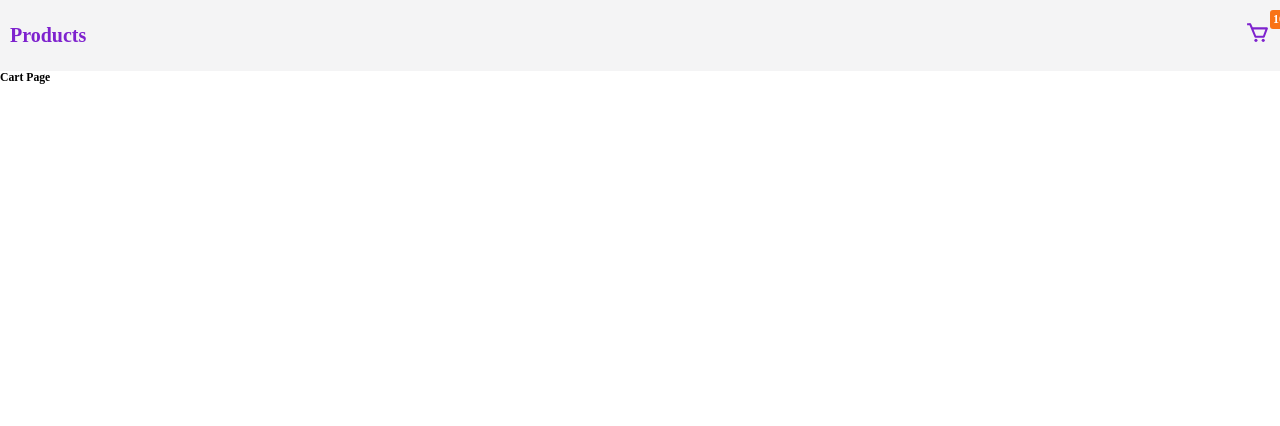
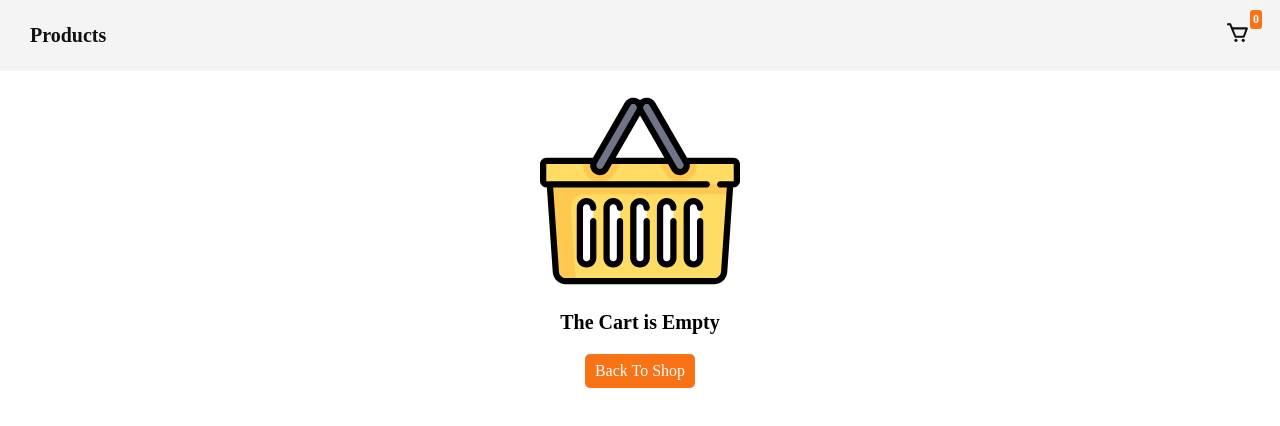
Before and after one commit to MohammadBorabadi0/redux-shop, a React (Create React App) app: page /cart in a window 1280 px wide. Shown: the top 426 px of the page. Built offline with nearby package versions, Linux system fonts and the light colour scheme.

Commit message:
completed productItem.js & cart.js

```diff
--- a/src/components/Cart/Cart.js
+++ b/src/components/Cart/Cart.js
@@ -1,12 +1,91 @@
 import React from "react";
 
+import { Link } from "react-router-dom";
+import { useSelector, useDispatch } from "react-redux";
+
+// Images
+import basket from "../../assets/images/basket.svg";
+import { BiPlus, BiMinus, BiPulse } from "react-icons/bi";
+import { BsTrash } from "react-icons/bs";
+
 // Css
-import styles from './Cart.module.css';
+import styles from "./Cart.module.css";
+import { getQuantity, shorten } from "../../helper/functions";
+import {
+  decrease,
+  increase,
+  removeFromCart,
+} from "../../redux/Cart/CartActions";
 
 const Cart = () => {
+  const state = useSelector((state) => state.cartState);
+  const dispatch = useDispatch();
+
+  const numberOfAmounts = state.cart.reduce(
+    (acc, curr) => acc + curr.quantity,
+    0
+  );
+  // const total = state.cart.reduce(
+  //   (acc, curr) => acc + curr.quantity * curr.price
+  // );
+
+  if (!state.cart.length) {
+    return (
+      <main className="container">
+        <section className={styles.cart__empty}>
+          <img src={basket} alt="basket" />
+          <h2>The Cart is Empty</h2>
+          <Link to="/" className="btn btn-secondary">
+            Back To Shop
+          </Link>
+        </section>
+      </main>
+    );
+  }
+
   return (
-    <main className='container'>
-      <h3>Cart Page</h3>
+    <main className="container">
+      <header className={styles.header}>
+        <h2>My Cart</h2>
+      </header>
+      <section className={styles.allCart}>
+        {state.cart.map((item) => (
+          <div key={item.id} className={styles.cart}>
+            <div className={styles.cart__header}>
+              <img src={item.image} alt={item.name} />
+            </div>
+            <div className={styles.cart__body}>
+              <h4>{shorten(item.title)}</h4>
+              <span>${item.price}</span>
+            </div>
+            <div className={styles.cart__buttons}>
+              {getQuantity(state.cart, item) === 1 && (
+                <button
+                  className="btn btn-primary"
+                  onClick={() => dispatch(removeFromCart(item))}
+                >
+                  <BsTrash size="16px" />
+                </button>
+              )}
+              {getQuantity(state.cart, item) > 1 && (
+                <button
+                  className="btn btn-primary"
+                  onClick={() => dispatch(decrease(item))}
+                >
+                  <BiMinus />
+                </button>
+              )}
+              <span>{item.quantity}</span>
+              <button
+                className="btn btn-primary"
+                onClick={() => dispatch(increase(item))}
+              >
+                <BiPlus />
+              </button>
+            </div>
+          </div>
+        ))}
+      </section>
     </main>
   );
 };
--- a/src/components/Cart/Cart.module.css
+++ b/src/components/Cart/Cart.module.css
@@ -0,0 +1,71 @@
+.header {
+  display: flex;
+  justify-content: center;
+  margin: 2rem 0;
+  font-size: 2rem;
+  color: var(--title-color);
+}
+
+.cart__empty {
+  display: flex;
+  flex-direction: column;
+  align-items: center;
+  margin-top: 2rem;
+  gap: 2rem;
+}
+
+.cart__empty h2 {
+  font-size: 2rem;
+}
+
+.cart__empty img {
+  width: 200px;
+}
+
+.allCart {
+  display: grid;
+  grid-template-columns: repeat(1, 1fr);
+  gap: 2rem;
+  margin-bottom: 3rem;
+}
+
+.cart {
+  display: flex;
+  justify-content: space-between;
+  align-items: center;
+  border: 1px solid #ddd;
+  padding: 1rem;
+  border-radius: 0.5rem;
+}
+
+.cart__header img {
+  width: 120px;
+  height: 100px;
+  object-fit: contain;
+}
+
+.cart__body {
+  display: flex;
+  flex-direction: column;
+  gap: 1.5rem;
+}
+
+.cart__body h4 {
+  font-size: 1.6rem;
+}
+
+.cart__buttons {
+  display: flex;
+  align-items: center;
+  gap: 0.5rem;
+}
+
+.cart__buttons button {
+  border-radius: 100%;
+  padding: 0.8rem;
+}
+
+.cart__buttons span {
+  font-size: 1.6rem;
+  font-weight: 700;
+}
--- a/src/components/Navbar/Navbar.js
+++ b/src/components/Navbar/Navbar.js
@@ -1,4 +1,6 @@
 import React from "react";
+
+import { useSelector, useDispatch } from "react-redux";
 import { Link, useNavigate } from "react-router-dom";
 
 // Icons
@@ -8,7 +10,13 @@ import { BiCart } from "react-icons/bi";
 import styles from "./Navbar.module.css";
 
 const Navbar = () => {
+  const state = useSelector((state) => state.cartState);
   const navigate = useNavigate();
+
+  const numberOfAmounts = state.cart.reduce(
+    (acc, curr) => acc + curr.quantity,
+    0
+  );
 
   return (
     <header className={styles.header}>
@@ -16,7 +24,7 @@ const Navbar = () => {
         <Link to="/">Products</Link>
         <button>
           <BiCart onClick={() => navigate("/cart")} />
-          <span>10</span>
+          <span>{numberOfAmounts}</span>
         </button>
       </nav>
     </header>
--- a/src/components/Navbar/Navbar.module.css
+++ b/src/components/Navbar/Navbar.module.css
@@ -17,7 +17,7 @@
 .navbar a:first-child {
   font-size: 2rem;
   font-weight: 700;
-  color: var(--primary-color);
+  color: var(--header-color);
 }
 
 .navbar a:hover {
@@ -43,5 +43,11 @@
 
 .navbar svg {
   cursor: pointer;
-  color: var(--primary-color);
+  color: var(--header-color);
 }
+
+@media (max-width: 1280px) {
+  .navbar {
+    margin: 0 2rem;
+  }
+}
--- a/src/components/ProductItem/ProductItem.js
+++ b/src/components/ProductItem/ProductItem.js
@@ -1,14 +1,25 @@
 import React from "react";
+import { useSelector, useDispatch } from "react-redux";
 
-import { useSelector, useDispatch } from "react-redux";
+// Icons
+import { BiPlus, BiMinus } from "react-icons/bi";
+import { BsTrash } from "react-icons/bs";
+// React-Router-Dom
 import { Link } from "react-router-dom";
-import { shorten } from "../../helper/functions";
-
+// Helper
+import { getQuantity, isInCart, shorten } from "../../helper/functions";
+// Actions
+import {
+  addToCart,
+  decrease,
+  increase,
+  removeFromCart,
+} from "../../redux/Cart/CartActions";
 // Css
 import styles from "./ProductItem.module.css";
 
 const ProductItem = ({ product }) => {
-  const state = useSelector((state) => state.prdouctsState);
+  const state = useSelector((state) => state.cartState);
   const dispatch = useDispatch();
 
   return (
@@ -24,7 +35,39 @@ const ProductItem = ({ product }) => {
         <Link to={`/product/${product.id}`} className="text-secondary">
           Detail
         </Link>
-        <button className="btn btn-primary">Add To Cart</button>
+        <section>
+          {getQuantity(state.cart, product) === 1 && (
+            <button
+              className="btn btn-primary"
+              onClick={() => dispatch(removeFromCart(product))}
+            >
+              <BsTrash />
+            </button>
+          )}
+          {getQuantity(state.cart, product) > 1 && (
+            <button
+              className="btn btn-primary"
+              onClick={() => dispatch(decrease(product))}
+            >
+              <BiMinus />
+            </button>
+          )}
+          {isInCart(state.cart, product) ? (
+            <button
+              className="btn btn-primary"
+              onClick={() => dispatch(increase(product))}
+            >
+              <BiPlus />
+            </button>
+          ) : (
+            <button
+              className="btn btn-primary"
+              onClick={() => dispatch(addToCart(product))}
+            >
+              Add To Cart
+            </button>
+          )}
+        </section>
       </div>
     </section>
   );
--- a/src/components/ProductItem/ProductItem.module.css
+++ b/src/components/ProductItem/ProductItem.module.css
@@ -39,3 +39,12 @@
   font-size: 1.6rem;
   font-weight: 700;
 }
+
+.card__buttons section {
+  display: flex;
+  gap: 0.5rem;
+}
+
+.card__buttons button {
+
+}
--- a/src/helper/functions.js
+++ b/src/helper/functions.js
@@ -3,3 +3,21 @@ export const shorten = (title) => {
   const newTitle = `${splitedTitle[0]} ${splitedTitle[1]} ${splitedTitle[2]}`;
   return newTitle;
 };
+
+export const isInCart = (cart, product) => {
+  const findProduct = cart.find((i) => i.id === product.id);
+  if (findProduct) {
+    return true;
+  } else {
+    return false;
+  }
+};
+
+export const getQuantity = (cart, product) => {
+  const findIndex = cart.findIndex((i) => i.id === product.id);
+  if (findIndex < 0) {
+    return false;
+  } else {
+    return cart[findIndex].quantity;
+  }
+};
--- a/src/index.css
+++ b/src/index.css
@@ -20,6 +20,7 @@ html {
   --white-color: #fff;
   --title-color: #444;
   --nav-bgColor: #f4f4f5;
+  --header-color: #111;
   --success-color: #65a30d;
   --danger-color: #dc2626;
 }
@@ -29,14 +30,23 @@ html {
   margin: auto;
 }
 
+@media (max-width: 1280px) {
+  .container {
+    margin: 0 2rem;
+  }
+}
+
 /* Btn  */
 
 .btn {
-  padding: 0.5rem 1rem;
+  padding: 0.8rem 1rem;
   border-radius: 0.5rem;
   font-size: 1.6rem;
   font-weight: 500;
   cursor: pointer;
+  display: flex;
+  justify-content: center;
+  align-items: center;
 }
 
 .btn-primary {
--- a/src/redux/Cart/CartReducer.js
+++ b/src/redux/Cart/CartReducer.js
@@ -28,7 +28,7 @@ const cartReducer = (state = initialState, action) => {
     case INCREASE: {
       const updatedCart = [...state.cart];
       const findIndex = updatedCart.findIndex(
-        (i) => i.id !== action.payload.id
+        (i) => i.id === action.payload.id
       );
       updatedCart[findIndex].quantity++;
       return { ...state, cart: updatedCart };
@@ -36,7 +36,7 @@ const cartReducer = (state = initialState, action) => {
     case DECREASE: {
       const updatedCart = [...state.cart];
       const findIndex = updatedCart.findIndex(
-        (i) => i.id !== action.payload.id
+        (i) => i.id === action.payload.id
       );
       updatedCart[findIndex].quantity--;
       return { ...state, cart: updatedCart };
--- a/src/redux/store.js
+++ b/src/redux/store.js
@@ -1,7 +1,8 @@
 import { createStore, applyMiddleware } from "redux";
+import logger from "redux-logger";
 import thunk from "redux-thunk";
 import rootReducer from "./rootReducer";
 
-const store = createStore(rootReducer, applyMiddleware(thunk));
+const store = createStore(rootReducer, applyMiddleware(logger, thunk));
 
 export default store;
```
